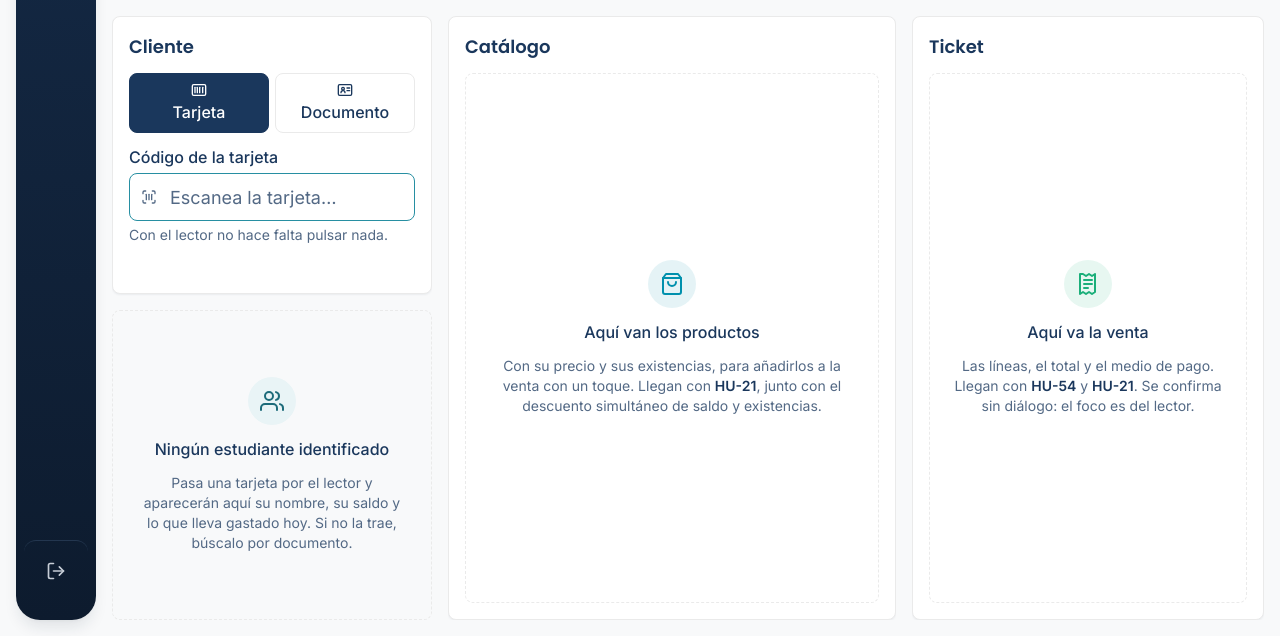
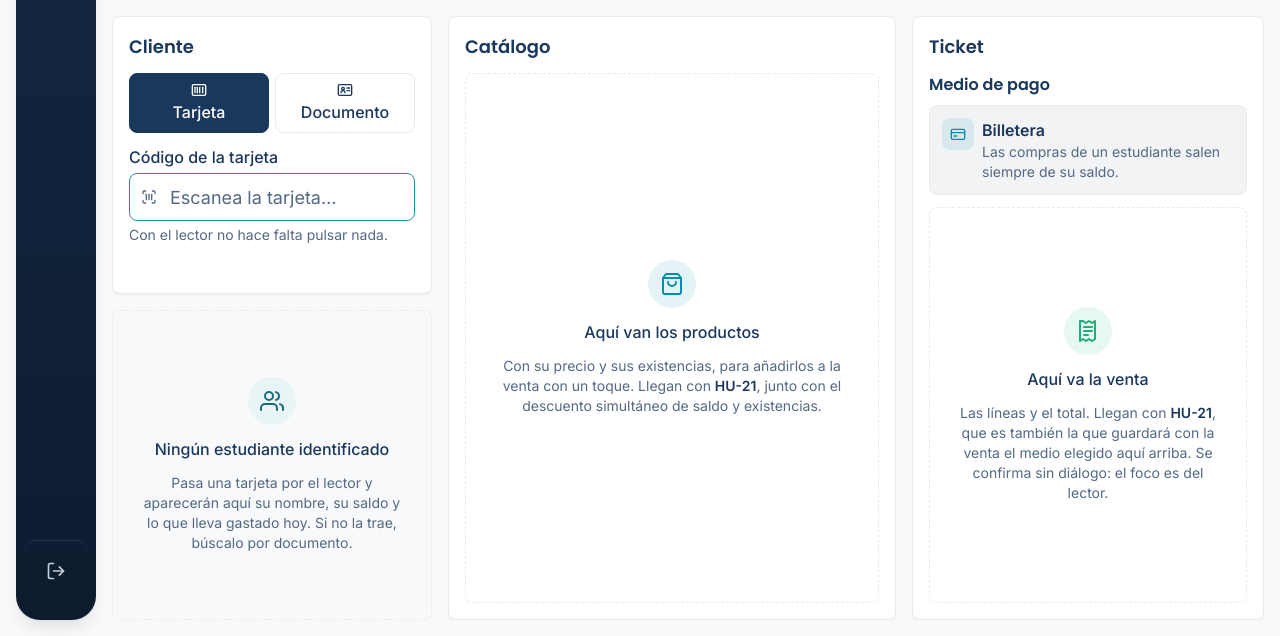
Before and after one commit to pjg09/smartfood, a Django app: template templates/ventas/punto-de-venta.html in a window 1280 px wide. Shown: the part 164-800 px from the top of the page. Run offline with Django 5.2, Linux system fonts and the light colour scheme; the template is opened without the code that fills it: most values are stand-ins (such as "Sample title", 1, 10 or a date in 2020); style sheets or scripts are compiled from the project's sources; parts of the project's set-up code (start-up, migrations or seed data) failed here and were passed over.

Commit message:
feat(pos): elegir el medio de pago en el punto de venta
TT-79. La columna del ticket estrena el medio de pago, encima del hueco
de la venta: es lo único de esa columna que ya funciona, y meterlo dentro
del bloque punteado lo haría parecer parte de lo que falta.

Lo que se ofrece es exactamente lo que la base admite, y hay una prueba
que compara las dos listas. Con un estudiante identificado el medio es la
billetera y no hay nada que elegir; sin estudiante, efectivo o
transferencia. No son tres botones con uno apagado: lo que no aplica no
se ofrece. Un botón deshabilitado promete que un día hará algo, y el
efectivo no es un medio pendiente para un estudiante — no va a llegar
nunca (HU-54, DEC-1).

El bloque lo repinta el servidor, no el navegador. Viaja en la misma
respuesta de la identificación por intercambio fuera de banda: una
segunda llamada costaría otro viaje por tarjeta, que es lo que INT-2 no
tiene, y calcularlo en JavaScript pondría la regla de HU-54 en un tercer
sitio. Va fuera del if del estudiante a propósito: cuando la tarjeta no
es de nadie, el medio también tiene que volver a su estado sin
estudiante, o el cajero cobraría contra el saldo de quien ya no está en
pantalla.

La pantalla dice que la transferencia ocurre fuera del sistema. Quien lee
«Transferencia» en una caja puede entender que el sistema la cobra o que
recarga algo, y lo único que hace es dejar constancia (ALC-OUT-01).

El oyente se delega desde document y no desde el bloque, que es la
excepción al montaje único de interfaz.js: HTMX lo reemplaza entero en
cada escaneo y un oyente colgado de él se iría con el nodo viejo, sin dar
ningún error. Y el efectivo estrena icono: i-saldo es una tarjeta, y en
una caja la diferencia entre billetes y plástico no es decorativa.

Refs: TT-79, HU-54, DEC-1, DT-16, DT-25, ALC-OUT-01

```diff
--- a/assets/js/interfaz.js
+++ b/assets/js/interfaz.js
@@ -320,8 +320,53 @@
     });
   }
 
+  /* --- Medio de pago del punto de venta ----------------------------------
+   *
+   * `TT-79`, `HU-54`. Mueve el `aria-pressed` entre efectivo y transferencia y
+   * copia lo elegido al campo oculto que leerá el cobro de `TT-80`.
+   *
+   * **Esto NO decide qué opciones hay.** Eso lo decide el servidor al pintar el
+   * bloque, porque es una regla —`HU-54` y `DEC-1`— y no un estado de la
+   * interfaz: con estudiante identificado no hay grupo de botones que mover, hay
+   * una afirmación. Aquí solo se registra cuál de las que hay está elegida.
+   *
+   * ── SE DELEGA DESDE `document`, Y ESA ES LA DIFERENCIA CON LOS DEMÁS ────
+   * Los otros grupos cuelgan su oyente de una caja que vive toda la sesión, así
+   * que basta montarlos una vez. Este bloque, en cambio, **lo reemplaza HTMX
+   * entero** en cada identificación (`hx-swap-oob`): un oyente colgado de él se
+   * iría con el nodo viejo en el primer escaneo, y los botones dejarían de
+   * responder sin dar ningún error. Delegando desde `document`, el oyente
+   * sobrevive a todos los reemplazos.
+   * ───────────────────────────────────────────────────────────────────────
+   */
+  function montarMediosDePago() {
+    document.addEventListener("click", function (evento) {
+      var boton = evento.target.closest("[data-medio]");
+      if (boton === null) return;
+
+      var grupo = boton.closest("[data-medios-de-pago]");
+      if (grupo === null) return;
+
+      var elegido = boton.getAttribute("data-medio");
+
+      grupo.querySelectorAll("[data-medio]").forEach(function (otro) {
+        otro.setAttribute(
+          "aria-pressed",
+          otro.getAttribute("data-medio") === elegido ? "true" : "false"
+        );
+      });
+
+      /* El campo oculto es el que se envía; los botones solo lo enseñan. Un
+       * botón pulsado mientras el campo dice otra cosa miente sobre lo que se va
+       * a cobrar, que en una caja se paga en efectivo descuadrado. */
+      var campo = document.querySelector("[data-valor-del-medio]");
+      if (campo !== null) campo.value = elegido;
+    });
+  }
+
   /* HTMX intercambia fragmentos, no páginas (`DT-16`), así que el armazón no se
-   * vuelve a construir: basta con montarlo una vez. */
+   * vuelve a construir: basta con montarlo una vez. La excepción es
+   * `montarMediosDePago`, que delega desde `document` por lo que explica ahí. */
   /* --- Revelar la contraseña ---------------------------------------------
    *
    * El campo de `TT-56`. Cambia el `type` entre `password` y `text`, el icono y
@@ -463,5 +508,6 @@
     montarSelectorDeEstudiante();
     montarFocoPermanente();
     montarModosDeBusqueda();
+    montarMediosDePago();
   });
 })();
--- a/templates/partials/iconos.html
+++ b/templates/partials/iconos.html
@@ -47,6 +47,14 @@
 
   <symbol id="i-saldo" viewBox="0 0 24 24" fill="none" stroke="currentColor" stroke-width="2" stroke-linecap="round" stroke-linejoin="round">
     <rect x="2" y="5" width="20" height="15" rx="2"/><path d="M2 10h20"/><path d="M6 15h4"/>
+  </symbol>
+
+  {% comment %} TT-79. Efectivo: un billete. `i-saldo` es una tarjeta, y usarla para
+     el efectivo diría lo contrario de lo que el botón significa — en una caja, la
+     diferencia entre pagar con billetes y pagar con plástico no es decorativa.
+  {% endcomment %}
+  <symbol id="i-efectivo" viewBox="0 0 24 24" fill="none" stroke="currentColor" stroke-width="2" stroke-linecap="round" stroke-linejoin="round">
+    <rect x="2" y="6" width="20" height="12" rx="2"/><circle cx="12" cy="12" r="2.5"/><path d="M6 12h.01"/><path d="M18 12h.01"/>
   </symbol>
 
   <symbol id="i-limite" viewBox="0 0 24 24" fill="none" stroke="currentColor" stroke-width="2" stroke-linecap="round" stroke-linejoin="round">
--- /dev/null
+++ b/templates/ventas/partials/medio-de-pago.html
@@ -0,0 +1,86 @@
+{% comment %} TT-79. Con qué se paga la venta (`HU-54`, `DEC-1`).
+
+   **Lo que se ofrece depende de si hay estudiante, y no es una comodidad de la
+   interfaz: es la regla.** `HU-54` dice que las ventas de estudiante son
+   *siempre* billetera, y `DEC-1` que los medios de una venta genérica son
+   efectivo y transferencia. Juntas: hay estudiante **si y solo si** el medio es
+   billetera. Quien la impone de verdad es la `CheckConstraint`
+   `venta_medio_de_pago_segun_el_cliente` (`DT-15`, regla 2); esta pantalla no
+   ofrece lo que la base va a rechazar, que no es lo mismo que impedirlo.
+
+   Por eso **no hay tres botones con uno apagado**. Con un estudiante delante,
+   efectivo y transferencia no son opciones deshabilitadas: no son opciones. Y
+   sin estudiante, la billetera tampoco — la billetera es individual por
+   estudiante (`HU-06`), así que cobrar contra ella sin decir de quién no
+   significa nada.
+
+   El bloque **lo repinta el servidor**, no el navegador: llega por intercambio
+   fuera de banda desde la respuesta de identificación (`hx-swap-oob`). La regla
+   vive en un solo sitio y la pantalla la refleja; duplicarla en JavaScript sería
+   la tercera copia, y la que se olvidaría de actualizar.
+
+   El valor viaja en un `<input type="hidden">` que leerá el cobro de `TT-80`
+   (`PR-12`). Hoy no hay nada que confirmar, y el hueco de abajo lo dice.
+{% endcomment %}
+
+<div id="medio-de-pago" class="flex flex-col gap-2"{% if oob %} hx-swap-oob="true"{% endif %}>
+  <h3 class="text-base font-semibold text-texto">Medio de pago</h3>
+
+  {% if estudiante %}
+    {% comment %} No es un grupo de modos con una sola opción —eso sería un botón que no
+       hace nada—: es la afirmación de lo que va a pasar, con su motivo. El
+       cajero no elige aquí, y fingir que elige le haría buscar la alternativa.
+    {% endcomment %}
+    <input type="hidden" name="medio_pago" value="billetera">
+    <p class="flex items-start gap-2 rounded-md border border-borde bg-superficie-hover p-3"
+       data-medio-fijo="billetera">
+      <span class="flex h-8 w-8 shrink-0 items-center justify-center rounded-md
+                   bg-serie-1/10 text-serie-1">
+        <svg class="h-4 w-4" aria-hidden="true"><use href="#i-saldo"></use></svg>
+      </span>
+      <span class="flex flex-col">
+        <span class="text-base font-semibold text-texto">Billetera</span>
+        <span class="text-sm text-texto-suave">
+          Las compras de un estudiante salen siempre de su saldo.
+        </span>
+      </span>
+    </p>
+  {% else %}
+    {% comment %} Grupo de modos (`[S2.3]`): `aria-pressed`, todas las opciones a la vista y
+       una sola pulsación. El icono va encima de la etiqueta, como en el selector
+       de búsqueda — «Transferencia» al lado de un icono en una columna estrecha
+       se recorta, y el rótulo es lo que dice qué hace el botón. {% endcomment %}
+    <input type="hidden" name="medio_pago" value="efectivo" data-valor-del-medio>
+    <div role="group" aria-label="Con qué paga el cliente" class="flex gap-1.5"
+         data-medios-de-pago>
+      <button type="button" data-medio="efectivo" aria-pressed="true"
+              class="flex min-w-0 flex-1 flex-col items-center justify-center gap-0.5 rounded-md
+                     border px-1 py-2 text-base font-medium transition-colors
+                     border-borde bg-superficie text-texto hover:bg-superficie-hover
+                     aria-pressed:border-primario aria-pressed:bg-primario
+                     aria-pressed:text-sobre-primario">
+        <svg class="h-4 w-4" aria-hidden="true"><use href="#i-efectivo"></use></svg>
+        <span class="max-w-full truncate">Efectivo</span>
+      </button>
+      <button type="button" data-medio="transferencia" aria-pressed="false"
+              class="flex min-w-0 flex-1 flex-col items-center justify-center gap-0.5 rounded-md
+                     border px-1 py-2 text-base font-medium transition-colors
+                     border-borde bg-superficie text-texto hover:bg-superficie-hover
+                     aria-pressed:border-primario aria-pressed:bg-primario
+                     aria-pressed:text-sobre-primario">
+        <svg class="h-4 w-4" aria-hidden="true"><use href="#i-movil"></use></svg>
+        <span class="max-w-full truncate">Transferencia</span>
+      </button>
+    </div>
+
+    {% comment %} **Hay que decirlo aquí y no en la documentación**: la transferencia va de
+       la app del cliente a la cuenta de la cafetería y **no pasa por el sistema**
+       (`DEC-1`, `ALC-OUT-01`). Quien lea «Transferencia» en una caja puede
+       entender que el sistema la cobra o que recarga algo, y lo único que hace es
+       dejar constancia. Callarlo es como se cuadra mal una caja. {% endcomment %}
+    <p class="text-sm text-texto-suave">
+      La transferencia se hace por fuera, del banco del cliente al de la cafetería.
+      Aquí solo queda constancia de que se pagó así.
+    </p>
+  {% endif %}
+</div>
--- a/templates/ventas/punto-de-venta.html
+++ b/templates/ventas/punto-de-venta.html
@@ -7,7 +7,10 @@
    consumo del día (`HU-17`). Las otras dos siguen siendo huecos, y cada uno dice
    qué historia lo llena:
 
-     · catálogo, carrito y cobro — `HU-21`, `HU-54` (`PR-11`, `PR-12`)
+     · catálogo, carrito y total — `HU-21` (`PR-12`)
+
+   El medio de pago ya está (`TT-79`, `HU-54`), encima del hueco del ticket: es
+   un campo del asiento y llega antes que la venta a propósito.
 
    Los huecos declaran **qué falta y cuándo**, no un cero: en este sistema un
    saldo en cero y un saldo que todavía no existe no son lo mismo, y el punto de
@@ -201,6 +204,15 @@
 {% block ticket %}
   <section class="flex grow flex-col gap-3 rounded-md border border-borde bg-superficie p-4 shadow-sm">
     <h2 class="text-lg font-semibold text-texto">Ticket</h2>
+
+    {% comment %} `TT-79`. El medio de pago va **arriba del ticket y no dentro del hueco**:
+       es lo único de esta columna que ya funciona, y meterlo en el bloque
+       punteado lo haría parecer parte de lo que falta.
+
+       Se repinta solo cuando cambia el estudiante, por intercambio fuera de
+       banda desde la identificación. {% endcomment %}
+    {% include "ventas/partials/medio-de-pago.html" %}
+
     <div class="flex min-h-40 grow flex-col items-center justify-center gap-3 rounded-md
                 border border-dashed border-borde p-6 text-center">
       <span class="flex h-12 w-12 items-center justify-center rounded-full bg-serie-3/10 text-serie-3">
@@ -208,8 +220,8 @@
       </span>
       <p class="text-base font-medium text-texto">Aquí va la venta</p>
       <p class="max-w-sm text-sm text-texto-suave">
-        Las líneas, el total y el medio de pago. Llegan con
-        <strong class="text-texto">HU-54</strong> y <strong class="text-texto">HU-21</strong>.
+        Las líneas y el total. Llegan con <strong class="text-texto">HU-21</strong>,
+        que es también la que guardará con la venta el medio elegido aquí arriba.
         Se confirma sin diálogo: el foco es del lector.
       </p>
     </div>
```
Also changed, not shown: templates/ventas/partials/estudiante-identificado.html (+21 -0 lines).
